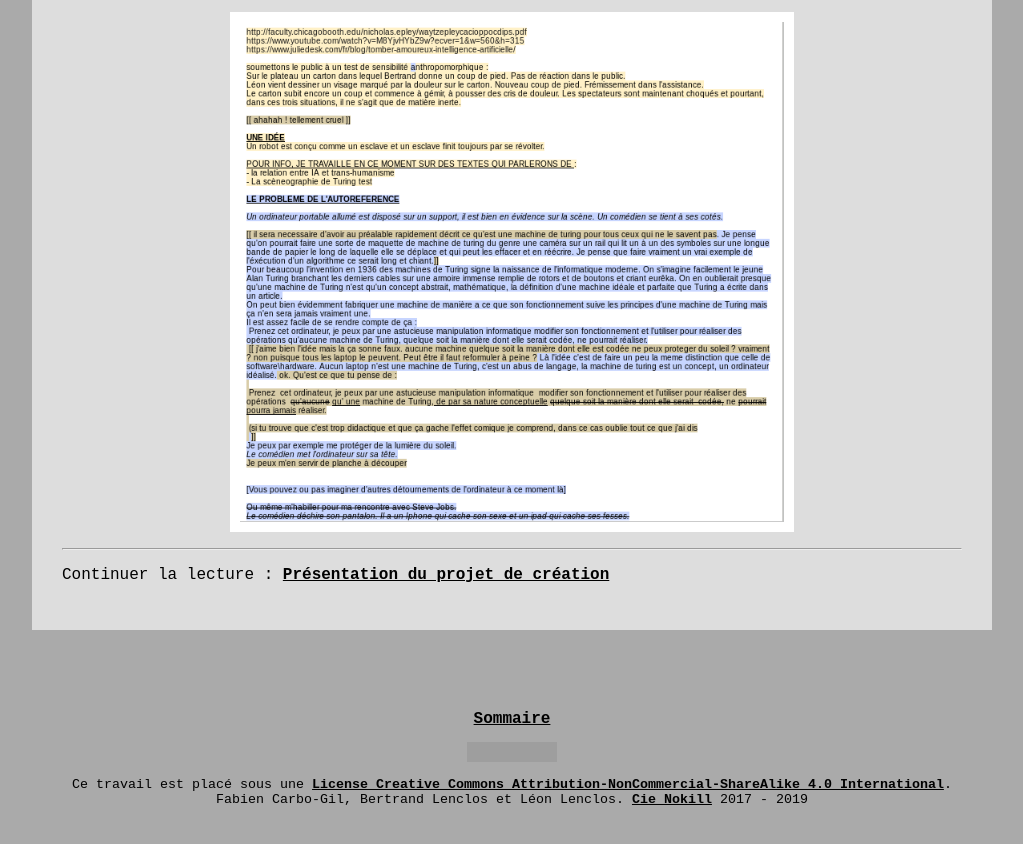
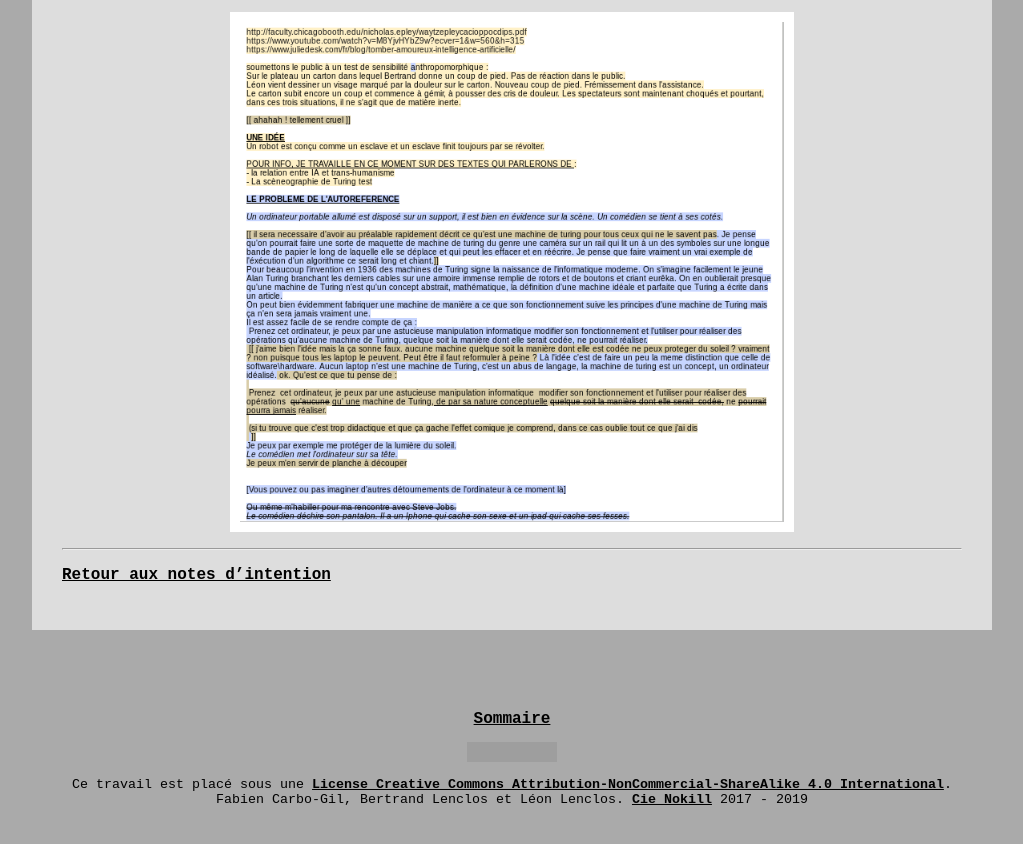
Before and after one commit to LeonLenclos/turing-test, a Jekyll site: the page built from contenu/intentions/methode-de-travail.md, in a window 1280 px wide and 900 px high, scrolled down 1298 px. Shown: the top 844 px of the window, without its empty margins (128-1151 px from the left). Built offline with Jekyll 4.4.1, drawn with Linux system fonts in a browser that asks for light colours; nearby versions of some CDN libraries; our own code applies the rules of GitHub Pages for plain Markdown files; a script that is not in the unit is left out; the repository's description, which GitHub fills in, is left out; grey boxes are pictures that could not be loaded.

Commit message:
Update methode-de-travail.md

```diff
--- a/contenu/intentions/methode-de-travail.md
+++ b/contenu/intentions/methode-de-travail.md
@@ -37,4 +37,4 @@ Ces textes constituent l'écriture du spectacle. Ce ne sont pas les éléments d
 
 ---
 
-Continuer la lecture : [**Présentation du projet de création**](presentation-du-projet-de-creation.md)
+[Retour aux notes d'intention](.)
```
